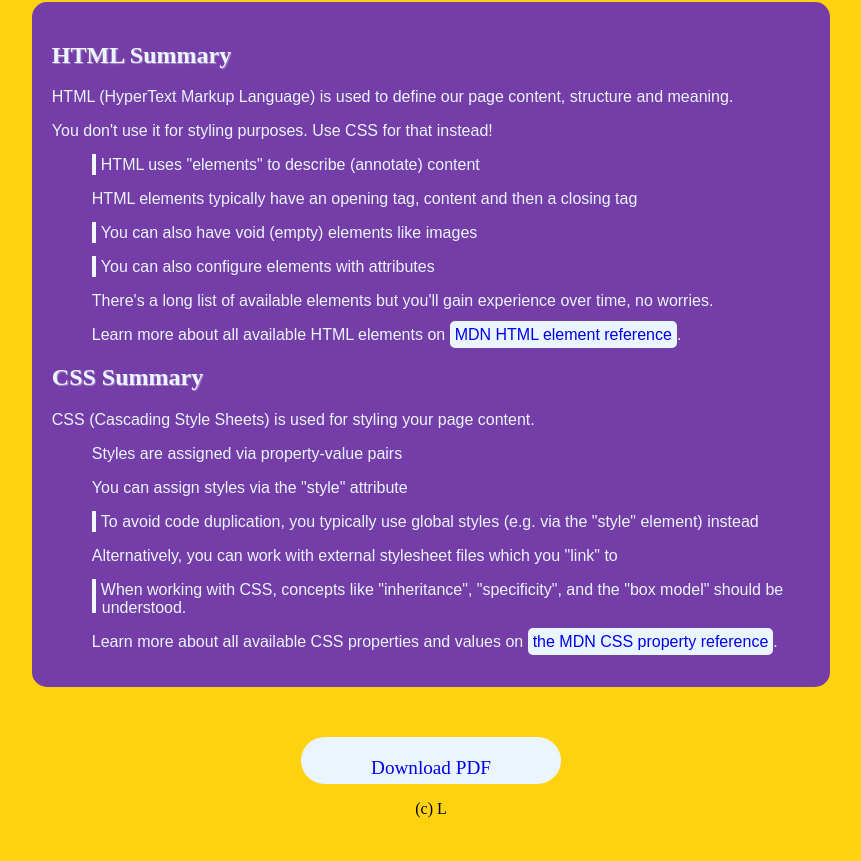
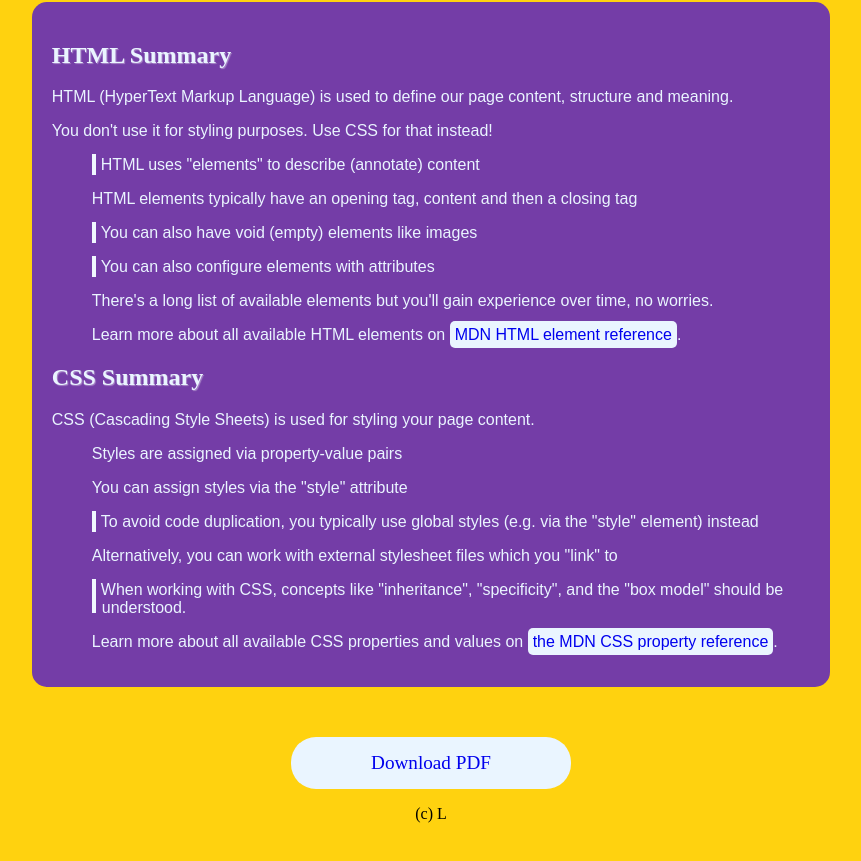
Before and after one commit to Llll0l0l/HTML-CSS, a plain HTML site: page index.html in a window 1280 px wide. Shown: the part 271-1132 px from the top of the page, without its empty margins (209-1070 px from the left). Drawn offline with Linux system fonts and the light colour scheme.

Commit message:
Update styles.css

```diff
--- a/styles.css
+++ b/styles.css
@@ -23,8 +23,7 @@ footer a {
     display: inline-block;
     width: 250px;
     border-radius: 25px;
-    text-align: center;
-    padding-top: 20px;
+    padding: 15px;
     font-size: larger;
 }
 
```
